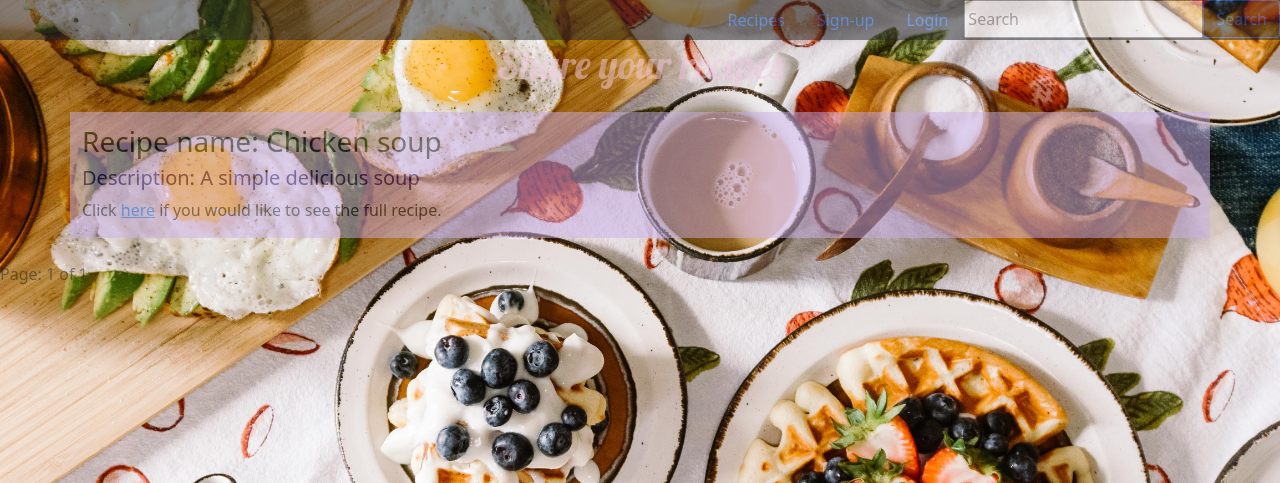
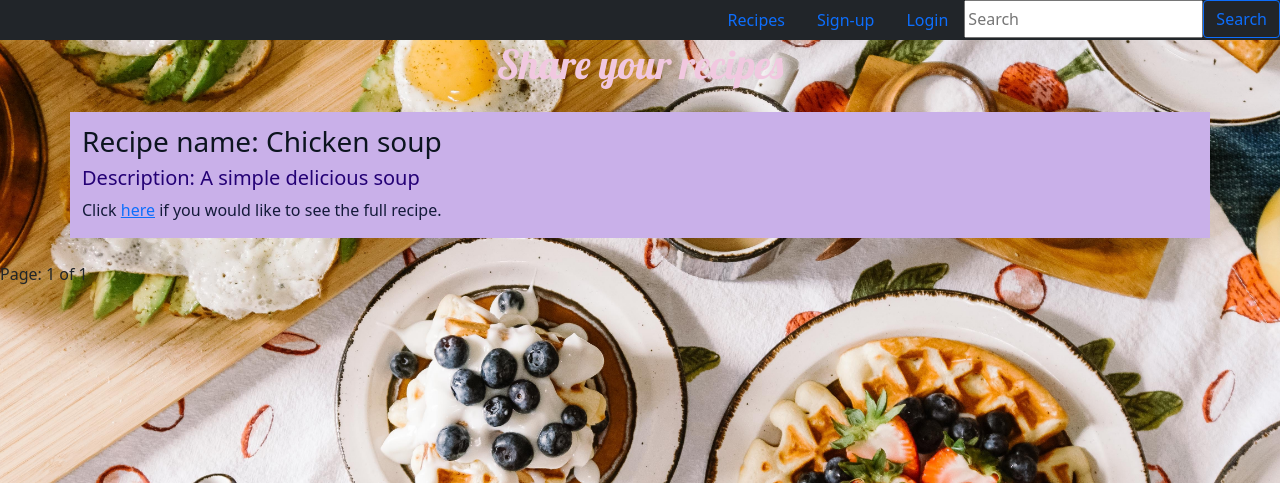
Before and after one commit to Code-Institute-Submissions/Kat24C-recipe_JanResub, a Django app: page / in a window 1280 px wide. Shown: the top 483 px of the page. Run offline with Django 3.2, Linux system fonts and the light colour scheme; data comes from the database, SQL or seed files in the repository; some libraries are stand-ins or nearby versions.

Commit message:
Remove opacity from background

```diff
--- a/static/css/style.css
+++ b/static/css/style.css
@@ -8,7 +8,6 @@ body {
     background-attachment: fixed;
     background-position: center;
     background-size: 130%;
-    opacity: 0.5;
 }
 
 /* A simple container */
```
